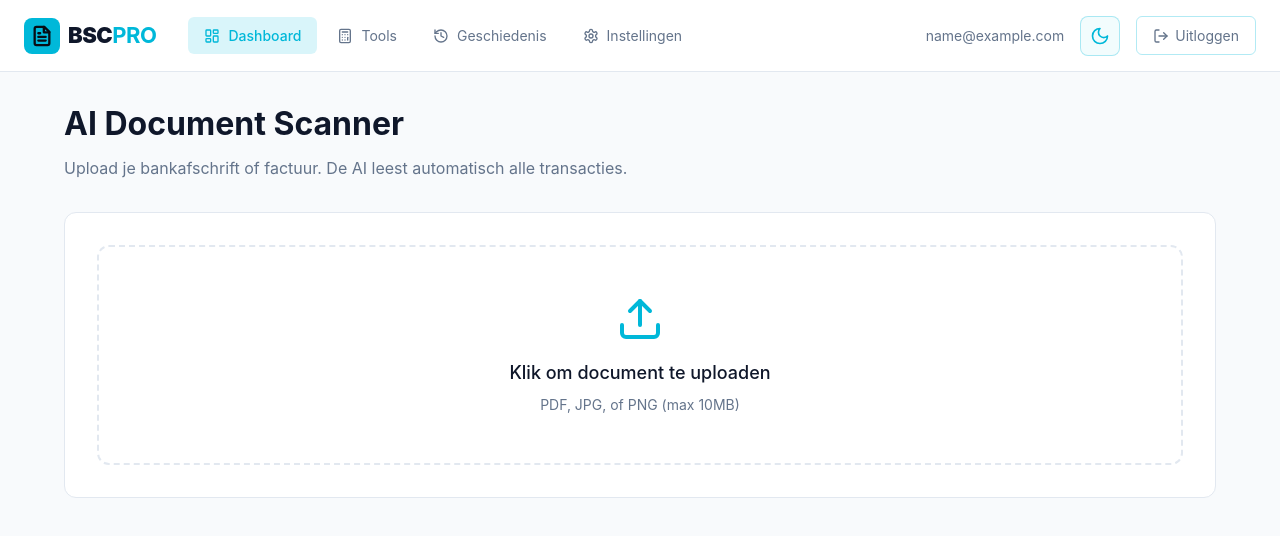
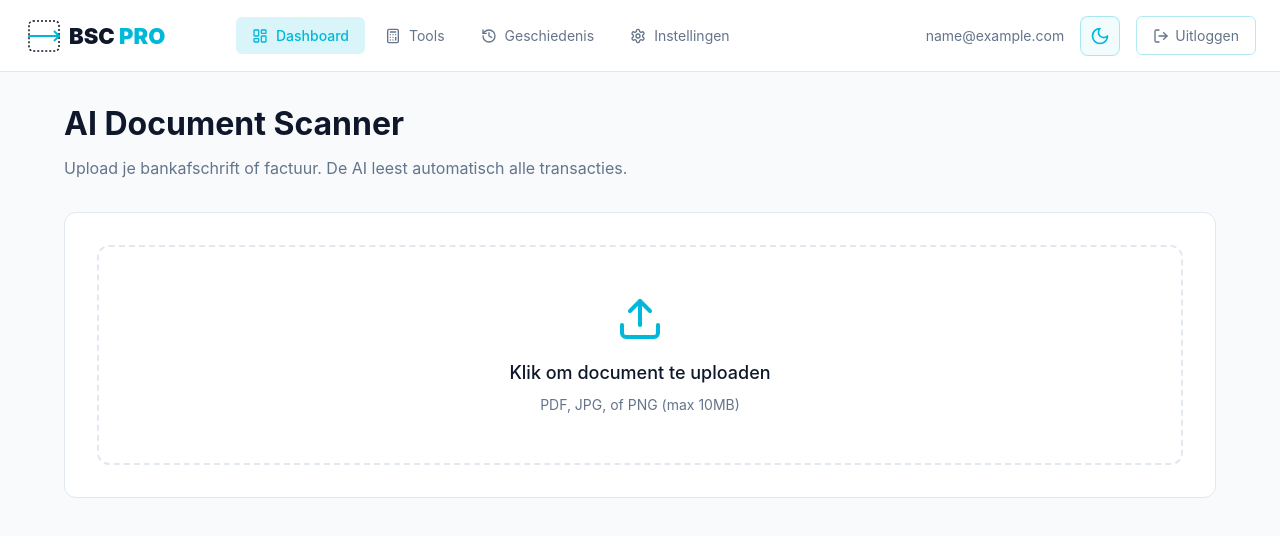
Before and after one commit to stagedvisuals/bank-statement-converter-pro, a Next.js app: page /dashboard in a window 1280 px wide. Shown: the top 536 px of the page. Built offline with nearby package versions, Linux system fonts and the light colour scheme; sample sign-in values are in the browser's storage.

Commit message:
feat: New Logo component with SVG scanner icon + theme toggle

```diff
--- /dev/null
+++ b/components/Logo.tsx
@@ -0,0 +1,18 @@
+import React from 'react';
+
+export const Logo = () => (
+  <svg width="180" height="40" viewBox="0 0 180 40" fill="none" xmlns="http://www.w3.org/2000/svg" className="cursor-pointer">
+    {/* Het Scanner Icoon */}
+    <rect x="5" y="5" width="30" height="30" rx="4" stroke="currentColor" strokeWidth="1.5" strokeDasharray="2 2" />
+    <path d="M5 20H35" stroke="#00b8d9" strokeWidth="2" strokeLinecap="round" />
+    <path d="M30 15L35 20L30 25" stroke="#00b8d9" strokeWidth="2" strokeLinejoin="round" />
+
+    {/* De Tekst */}
+    <text x="45" y="28" className="fill-slate-900 dark:fill-white font-black" style={{ fontSize: '22px', fontFamily: 'Inter, sans-serif' }}>
+      BSC
+    </text>
+    <text x="95" y="28" fill="#00b8d9" className="font-black" style={{ fontSize: '22px', fontFamily: 'Inter, sans-serif' }}>
+      PRO
+    </text>
+  </svg>
+);
--- a/pages/dashboard.tsx
+++ b/pages/dashboard.tsx
@@ -4,7 +4,7 @@ import Head from 'next/head';
 import Link from 'next/link';
 import { useTheme } from 'next-themes';
 import { FileText, Upload, Download, Zap, AlertTriangle, LogOut, Loader2, Brain, FileSpreadsheet, Database, FileCode, Table, History, Settings, LayoutDashboard, Calculator, Lightbulb, CheckCircle2, Calendar, Sun, Moon } from 'lucide-react';
-import { DynamicLogo } from '../components/DynamicLogo';
+import { Logo } from '../components/Logo';
 
 // Theme Toggle Component
 function ThemeToggle() {
@@ -153,7 +153,11 @@ export default function Dashboard() {
         zIndex: 50
       }}>
         <div style={{ display: 'flex', alignItems: 'center', gap: '32px' }}>
-          <DynamicLogo />
+          <Link href="/" style={{ textDecoration: 'none', color: 'inherit' }}>
+            <div className="text-slate-900 dark:text-white">
+              <Logo />
+            </div>
+          </Link>
           <div style={{ display: 'flex', gap: '4px' }}>
             <Link href="/dashboard" style={{ display: 'flex', alignItems: 'center', gap: '8px', padding: '8px 16px', color: '#00b8d9', background: 'rgba(0, 184, 217, 0.15)', borderRadius: '6px', fontSize: '14px', fontWeight: 500, textDecoration: 'none' }}>
               <LayoutDashboard style={{ width: '16px', height: '16px' }} />Dashboard
```
